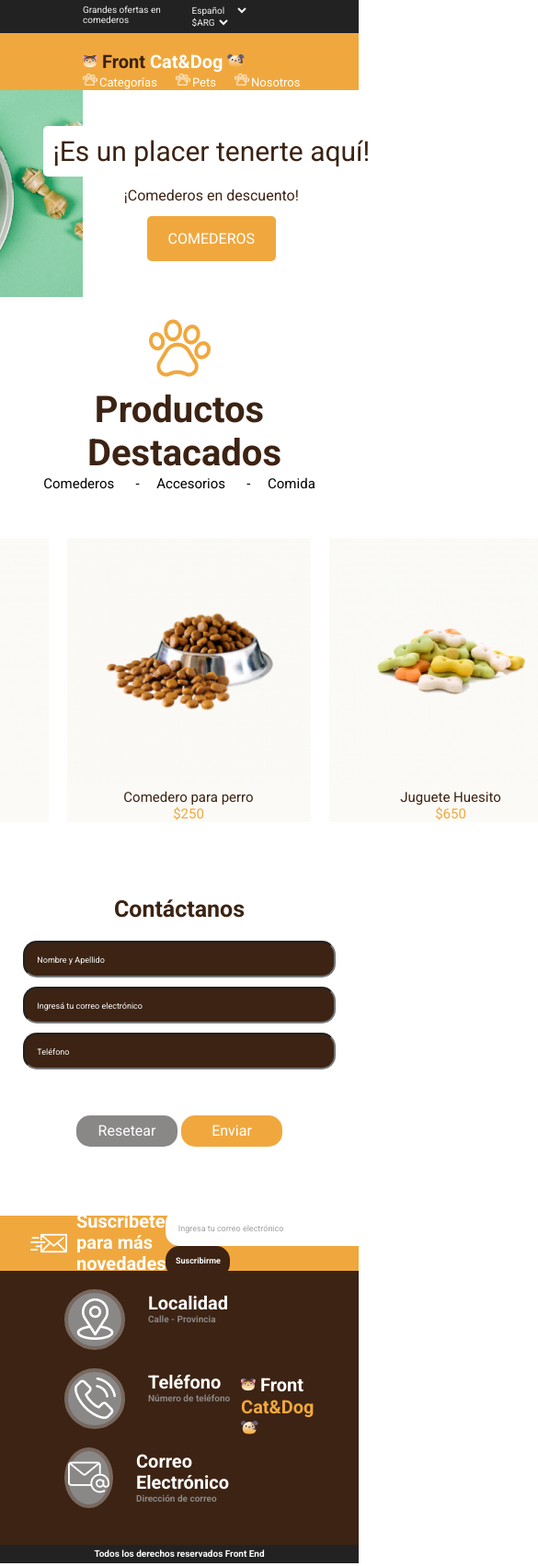
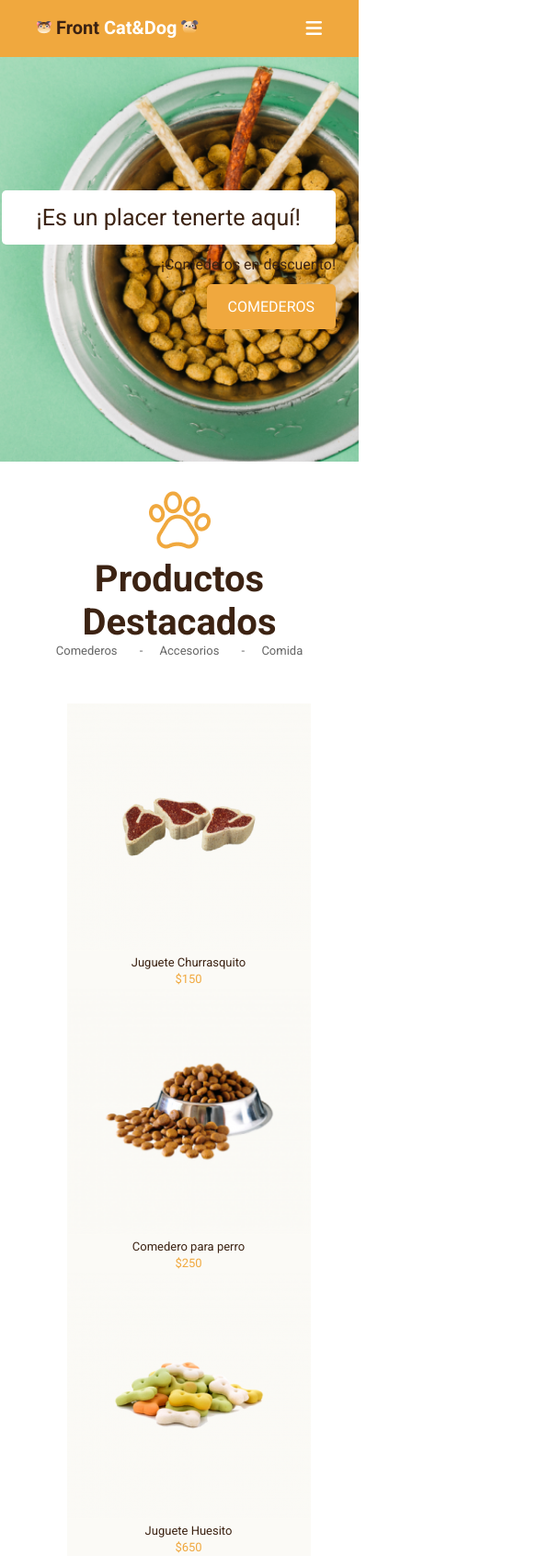
Before and after one commit to Digital-House-CTD/FrontEnd1-HTML2, a plain HTML site: page index.html in a window 390 px wide. Shown: the top 1703 px of the page at 92% size, 585 px wide, since content can reach past the window. Drawn offline with Linux system fonts and the light colour scheme.

Commit message:
MediaQueries Mobile and Flex Adaptation

```diff
--- a/css/styles.css
+++ b/css/styles.css
@@ -1,26 +1,25 @@
-@import url('https://fonts.googleapis.com/css2?family=Roboto:wght@400;700&display=swap');
-*{
+@import url("https://fonts.googleapis.com/css2?family=Roboto:wght@400;700&display=swap");
+* {
 	margin: 0;
 	padding: 0;
 	box-sizing: border-box;
-    font-family: 'Roboto', sans-serif;
+	font-family: "Roboto", sans-serif;
 	list-style: none;
-
 }
-a{
+a {
 	text-decoration: none;
 	color: inherit;
 }
 
-input{
+input {
 	text-indent: 1em;
 }
 
 /*HEADER*/
 /*BARRA SUPERIOR*/
-    #barra-superior{
+#barra-superior {
 	background-color: #222222;
-        color: #F3F3F3;
+	color: #f3f3f3;
 	display: flex;
 	justify-content: space-between;
 	padding: 5px 90px;
@@ -30,90 +29,89 @@ input{
 	background: #222222;
 	border: none;
 	font-size: 14px;
-        color: #F3F3F3;
+	color: #f3f3f3;
 	font-size: 10px;
 }
 
 /*MENU PRINCIPAL*/
-    nav{
-        background-color: #F0A83E;
+nav {
+	background-color: #f0a83e;
 	height: 62px;
 	color: #ffffff;
-        margin-bottom: 0;
-        padding-top: 20px;
-        padding-bottom: 20px;
-        padding-left: 90px;
+	display: flex;
+	justify-content: space-between;
+	padding: 0 40px;
+	align-items: center;
 }
 /*Logo*/
-        .logo{
+.logo {
 	font-weight: 700;
 	font-size: 20px;
 	line-height: 23.44px;
 	text-decoration: none;
-            float: left;
 }
-        .dark{
-            color: #FFFFFF;
+.dark {
+	color: #ffffff;
 }
-        .dark span{
-            color: #3C2313;
+.dark span {
+	color: #3c2313;
 }
 
 /*Navbar*/
-        nav ul{
-            overflow: hidden;
-            display: inline;
-            float: right;
+nav ul {
+	display: flex;
 }
 nav li {
-            float: left;
 	padding-right: 20px;
 	font-size: 13px;
 }
-        nav li img{
+nav li img {
 	padding-right: 2px;
 	height: 15px;
 }
+.fa-bars {
+	display: none;
+}
 /*MAIN*/
 /*Banner*/
-    #banner{
+#banner {
 	background-image: url("../img/bowl-and-pet-daities-on-green-background 1.png");
-        background-color: #F3F3F3;
-        margin-top: 0;
+	background-color: #f3f3f3;
 	background-position: center;
 	background-repeat: no-repeat;
 	background-size: cover;
 	display: flex;
-        padding: 10%;
+	justify-content: flex-end;
+	align-items: center;
+	height: 410px;
 }
-    .banner-text{
-        display: inline;
-        margin-left: 70%;
-        color: #3C2313;
-        text-align: center;
+.banner-text {
+	display: inline-block;
+	color: #3c2313;
+	display: flex;
+	flex-direction: column;
+	align-items: center;
+	margin-right: 12px;
 }
-    .banner-main-text{
+.banner-main-text {
 	font-family: Roboto;
 	font-size: 30px;
 	line-height: 35px;
 	text-align: center;
-        background-color: #FFFFFF;
+	background-color: #ffffff;
 	padding: 10px;
 	border-radius: 5px;
 	margin-bottom: 12px;
 	white-space: nowrap;
-
 }
 .banner-message {
 	font-size: 16px;
-        line-height: 18.75px;
-
 }
 
-    .banner-text button{
-        background-color: #F0A83E;
+.banner-text button {
+	background-color: #f0a83e;
 	padding: 15px 23px;
-        color: #FFFFFF;
+	color: #ffffff;
 	font-size: 16px;
 	border: transparent;
 	border-radius: 5px;
@@ -122,16 +120,18 @@ input{
 }
 
 /*Productos*/
-    #productos{
-        margin: 20px 95px 80px 95px;
+#productos {
+	margin: 25px 0 20px 0;
 	text-align: center;
+	display: flex;
+	flex-direction: column;
+	align-items: center;
 }
-    #productos h2{
+#productos h2 {
 	font-size: 40px;
-        color: #3C2313;
-        line-height: 46.88px;
+	color: #3c2313;
 }
-    #productos>img{
+#productos > img {
 	height: 71px;
 	width: auto;
 	margin-bottom: 5px;
@@ -141,27 +141,26 @@ input{
 	justify-content: center;
 	align-items: center;
 	font-size: 15px;
+	color: #666666;
 }
-    #productos li:not(:last-child){
+#productos li:not(:last-child) {
 	margin-right: 31px;
 }
-    #productos li:not(:first-child){
-        list-style-type: "- " ;
+#productos li:not(:first-child) {
+	list-style-type: "- ";
 	padding-left: 15px;
 }
 /*Tarjetas de productos*/
-    .cards{
+.cards {
 	display: flex;
 	align-items: center;
 	justify-content: center;
 	margin-top: 50px;
 	text-align: center;
-
 }
-    .cards div{
+.cards div {
 	margin-left: 20px;
-        background-color: #FBFAF6;
-
+	background-color: #fbfaf6;
 }
 
 .cards img {
@@ -172,32 +171,32 @@ input{
 	font-size: 15px;
 	font-weight: 500;
 	line-height: 18px;
-        color: #3C2313;
+	color: #3c2313;
 }
 
 .cards p.price {
-        color: #F0A83E;
+	color: #f0a83e;
 	margin-bottom: px;
-
 }
 /*Contacto*/
-    #contacto {
+form{
     display: flex;
-        text-align: center;
-        justify-content: center;
+    flex-direction: column;
+    align-items: center;
 }
+
 #contacto h3 {
 	font-size: 25px;
 	font-weight: 700;
 	line-height: 29px;
-        color: #3C2313;
+	color: #3c2313;
 	margin-bottom: 20px;
 }
 
-    #contacto input{
+#contacto input {
 	display: block;
 	margin-bottom: 10px;
-        background-color: #3C2313;
+	background-color: #3c2313;
 	border-radius: 15px;
 	height: 40px;
 	width: 340px;
@@ -207,100 +206,96 @@ input{
 	font-size: 9px;
 	line-height: 11px;
 	text-align: left;
-        color: #FFFFFF;
+	color: #ffffff;
 }
 #contacto button {
 	margin-top: 40px;
 	height: 34px;
 	width: 110px;
 	border-radius: 15px;
-        background-color: #8A8787;
+	background-color: #8a8787;
 	font-size: 16px;
 	font-weight: 400;
 	line-height: 19px;
-        color: #FFFFFF;
+	color: #ffffff;
 	border: transparent;
 	cursor: pointer;
 	margin-bottom: 75px;
 }
 #contacto button.cta {
-        background-color: #F0A83E;
+	background-color: #f0a83e;
 }
 
-
 /*FOOTER*/
-footer{
-    background-color: #3C2313;
+footer {
+	background-color: #3c2313;
 	color: white;
 }
 /*Suscripcion*/
-    .suscripcion{
-        background-color: #F0A83E;
+.suscripcion {
+	background-color: #f0a83e;
 	height: 60px;
 	width: 100%;
 	font-size: 20px;
 	font-weight: 700;
 	line-height: 23px;
-        color: #FFFFFF;
+	color: #ffffff;
 	display: flex;
 	justify-content: space-between;
 	align-items: center;
 	padding: 0px 47px 0px 23px;
 }
-    .search {
 
-    }
 .suscripcion-title {
 	display: flex;
 	align-items: center;
 	padding-left: 10px;
-
 }
 .suscripcion-title p {
-        padding-left:10px;
+	padding-left: 10px;
 }
 div.search input {
-        background-color: #FFFFFF;
+	background-color: #ffffff;
 	height: 40px;
 	width: 271px;
 	border-radius: 15px;
 	border: transparent;
 }
-    div.search input::placeholder{
+div.search input::placeholder {
 	font-size: 9px;
 	font-weight: 400;
 	line-height: 11px;
-        color: #A0A0A0;
-
+	color: #a0a0a0;
 }
 div.search button {
 	height: 34px;
 	width: 70px;
 	border-radius: 15px;
-        background-color: #3C2313;
+	background-color: #3c2313;
 	font-size: 9px;
 	font-weight: 700;
 	line-height: 11px;
-        color: #FFFFFF;
+	color: #ffffff;
 	border: transparent;
 	cursor: pointer;
 }
 
 /*Container informacion*/
-    .container-information{
+.container-information {
 	margin: 20px 70px;
 	display: flex;
 	justify-content: space-between;
 	align-items: center;
+    height: 284px;
 }
 
-    .container-information li>img {
+.container-information li > img {
 	height: auto;
 	width: 45px;
 }
 
-    .container-information li>span{
-        background-color: #8A8787;
+.container-information li > span {
+	background-color: #8a8787;
 	height: 66px;
 	width: 66px;
 	border-radius: 100%;
@@ -310,35 +305,32 @@ footer{
 	align-items: center;
 }
 
-    footer li{
+footer li {
 	margin-bottom: 20px;
 	display: flex;
 }
-    .container-information li>div{
+.container-information li > div {
 	padding-left: 25px;
 }
-    .container-information div>h4{
+.container-information div > h4 {
 	font-size: 20px;
 	font-weight: 700;
 	line-height: 23px;
 	padding-top: 4px;
 }
 
-    .container-information div>p{
+.container-information div > p {
 	font-size: 10px;
 	font-weight: 700;
 	line-height: 12px;
-        color: #8A8787;
+	color: #8a8787;
 }
 
-
-
-
-    .light{
-        color: #F0A83E;
+.light {
+	color: #f0a83e;
 }
-    .light span{
-        color: #FFFFFF;
+.light span {
+	color: #ffffff;
 }
 
 .footer-last-bar {
@@ -352,3 +344,135 @@ footer{
 	justify-content: center;
 	align-items: center;
 }
+
+@media screen and (max-width: 480px) {
+	/*header*/
+	#barra-superior {
+		display: none;
+	}
+	.navbar {
+		display: none;
+		padding: 0 20px;
+	}
+	.fa-bars {
+		display: flex;
+		font-size: 20px;
+	}
+	/*banner*/
+	#banner {
+		background-position: left;
+		height: 440px;
+	}
+	.banner-text {
+		align-items: flex-end;
+		margin-right: 25px;
+	}
+	.banner-main-text {
+		font-size: 25px;
+		padding: 12px 38px;
+	}
+
+	/*productos*/
+	#productos {
+		margin: 28px 0 26px 0;
+	}
+	#productos ul {
+		font-size: 13px;
+	}
+	#productos li:not(:last-child) {
+		margin-right: 31px;
+	}
+	#productos li:not(:first-child) {
+		list-style-type: "- ";
+		padding-left: 15px;
+	}
+	/*Tarjetas de productos*/
+	.cards {
+        flex-direction: column;
+	}
+	.cards p {
+		font-size: 13px;
+	}
+
+	/*Contacto*/
+	#contacto h3 {
+		font-size: 40px;
+	}
+	#contacto input {
+        width: 298px;
+	}
+	#contacto button {
+        margin:48px 0 ;
+		height: 45px;
+		width: 199px;
+		border-radius: 25px;
+	}
+    .btn{
+        display: flex;
+        justify-content: space-between;
+        margin-left: 5px;
+        margin-right: 5px;
+    }
+
+	/*FOOTER*/
+	/*Suscripcion*/
+	.suscripcion {
+		flex-direction: column;
+        justify-content: space-evenly;
+		align-items: flex-start;
+        height: 101px;
+        padding: 0px 0px 0px 5px;
+	}
+	.search {
+        display: flex;
+        align-items: center;
+        width: 100%;
+	}
+	.suscripcion-title {
+		padding-left: 0;
+	}
+	.suscripcion-title p {
+		padding-left: 10px;
+	}
+	div.search input {
+		width: 261px;
+	}
+	div.search input::placeholder {
+		font-size: 10px;
+	}
+	div.search button {
+		height: 35px;
+		width: 100px;
+		font-size: 15px;
+        margin-left: 9px;
+	}
+
+	/*Container informacion*/
+	.container-information {
+        flex-direction: column;
+        height: 326px;
+        margin: 0;
+	}
+    .container-information ul{
+        order: 1;
+    }
+	.container-information li > img {
+		width: 47px;
+	}
+	.container-information div > h4 {
+		font-size: 24px;
+	}
+	.container-information div > p {
+		font-size: 13px;
+	}
+	.light {
+        margin-top: 20px;
+        font-size: 15px;
+	}
+	.light span {
+        font-size: 15px;
+	}
+	.footer-last-bar {
+		font-size: 13px;
+    }
+}
--- a/index.html
+++ b/index.html
@@ -1,11 +1,18 @@
 <!DOCTYPE html>
 <html lang="es">
 	<head>
-    <meta charset="UTF-8">
-    <meta http-equiv="X-UA-Compatible" content="IE=edge">
-    <meta name="viewport" content="width=device-width, initial-scale=1.0">
-    <link rel="stylesheet" href="./css/styles.css">
-    <title>Práctica integradora</title>
+		<meta charset="UTF-8" />
+		<meta http-equiv="X-UA-Compatible" content="IE=edge" />
+		<meta name="viewport" content="width=device-width, initial-scale=1.0" />
+		<link
+			rel="stylesheet"
+			href="https://cdnjs.cloudflare.com/ajax/libs/font-awesome/6.4.0/css/all.min.css"
+			integrity="sha512-iecdLmaskl7CVkqkXNQ/ZH/XLlvWZOJyj7Yy7tcenmpD1ypASozpmT/E0iPtmFIB46ZmdtAc9eNBvH0H/ZpiBw=="
+			crossorigin="anonymous"
+			referrerpolicy="no-referrer"
+		/>
+		<link rel="stylesheet" href="./css/styles.css" />
+		<title>PET SHOP</title>
 	</head>
 	<body>
 		<header>
@@ -18,7 +25,6 @@
 						<option value="opcion3">Portugués</option>
 					</select>
 
-
 					<select>
 						<option value="opcion1">$USD</option>
 						<option value="opcion2" selected>$ARG</option>
@@ -29,19 +35,48 @@
 			<nav id="menu-principal">
 				<p class="logo dark">
 					<a href="#">
-                    <img src="./img/Cat.png" alt="gato">
+						<img src="./img/Cat.png" alt="gato" />
 						<span>Front</span>
 						Cat&Dog
-                    <img src="./img/Dog.png" alt="perro">
+						<img src="./img/Dog.png" alt="perro" />
 					</a>
 				</p>
 
-            <ul>
-                <li><a href="#categorias"> <img src="img/pawprint-icon.png" alt="Patita" >Categorías</a></li>
-                <li><a href="#pets"><img src="img/pawprint-icon.png" alt="Patita" >Pets</a></li>
-                <li><a href="#nosotros"><img src="img/pawprint-icon.png" alt="Patita" >Nosotros</a></li>
-                <li><a href="#contacto"><img src="img/pawprint-icon.png" alt="Patita" >Contactanos</a></li>
+				<ul class="navbar">
+					<li>
+						<a href="#categorias">
+							<img
+								src="img/pawprint-icon.png"
+								alt="Patita"
+							/>Categorías</a
+						>
+					</li>
+					<li>
+						<a href="#pets"
+							><img
+								src="img/pawprint-icon.png"
+								alt="Patita"
+							/>Pets</a
+						>
+					</li>
+					<li>
+						<a href="#nosotros"
+							><img
+								src="img/pawprint-icon.png"
+								alt="Patita"
+							/>Nosotros</a
+						>
+					</li>
+					<li>
+						<a href="#contacto"
+							><img
+								src="img/pawprint-icon.png"
+								alt="Patita"
+							/>Contactanos</a
+						>
+					</li>
 				</ul>
+				<i class="fa-solid fa-bars"></i>
 			</nav>
 		</header>
 
@@ -50,15 +85,12 @@
 				<div class="banner-text">
 					<p class="banner-main-text">¡Es un placer tenerte aquí!</p>
 					<p class="banner-message">¡Comederos en descuento!</p>
-                <a href="#">
-                    <button>COMEDEROS</button>
-                </a>
+					<button><a href="#"> COMEDEROS</a></button>
 				</div>
-
 			</section>
 
 			<section id="productos">
-            <img src="img/pawprint 1.png" alt="patita">
+				<img src="img/pawprint 1.png" alt="patita" />
 				<h2>Productos Destacados</h2>
 
 				<ul>
@@ -69,68 +101,86 @@
 
 				<section class="cards">
 					<div id="card1">
-                    <img src="img/churrasquito.png" alt="Imagen producto 1">
+						<img
+							src="img/churrasquito.png"
+							alt="Imagen producto 1"
+						/>
 						<p>Juguete Churrasquito</p>
 						<p class="price">$150</p>
 					</div>
 					<div id="card2">
-                    <img src="img/comedero.png" alt="Imagen producto 1">
+						<img src="img/comedero.png" alt="Imagen producto 1" />
 						<p>Comedero para perro</p>
 						<p class="price">$250</p>
 					</div>
 					<div id="card3">
-                    <img src="img/Huesito.png" alt="Imagen producto 1">
+						<img src="img/Huesito.png" alt="Imagen producto 1" />
 						<p>Juguete Huesito</p>
 						<p class="price">$650</p>
 					</div>
 				</section>
-
 			</section>
 			<section id="contacto">
-            <form action="">
+				<form action="#">
 					<h3>Contáctanos</h3>
-                <input type="text" placeholder="Nombre y Apellido">
-                <input type="text" placeholder="Ingresá tu correo electrónico">
-                <input type="text" placeholder="Teléfono">
+					<input type="text" placeholder="Nombre y Apellido" />
+					<input
+						type="text"
+						placeholder="Ingresá tu correo electrónico"
+					/>
+					<input type="text" placeholder="Teléfono" />
+					<div class="btn">
 						<button>Resetear</button>
 						<button class="cta">Enviar</button>
+					</div>
 				</form>
 			</section>
-
 		</main>
 
 		<footer>
 			<section id="informacion">
 				<div class="suscripcion">
 					<span class="suscripcion-title">
-                <img src="./img/enviar-correo 1.png" alt="suscripcion">
+						<img
+							src="./img/enviar-correo 1.png"
+							alt="suscripcion"
+						/>
 						<p>Suscríbete para más novedades</p>
 					</span>
 
 					<div class="search">
-                <input type="text" placeholder="Ingresa tu correo electrónico">
-                <a href=""><button>Suscribirme</button></a>
+						<input
+							type="text"
+							placeholder="Ingresa tu correo electrónico"
+						/>
+						<button><a href="">Suscribirme</a></button>
 					</div>
 				</div>
 
 				<section class="container-information">
-            <ul >
+					<ul>
 						<li>
-                    <span><img src="./img/localidad.png" alt="ubicacion"></span>
+							<span
+								><img src="./img/localidad.png" alt="ubicacion"
+							/></span>
 							<div>
 								<h4>Localidad</h4>
 								<p>Calle - Provincia</p>
 							</div>
 						</li>
 						<li>
-                    <span><img src="./img/phone.png" alt="telefono"></span>
+							<span
+								><img src="./img/phone.png" alt="telefono"
+							/></span>
 							<div>
 								<h4>Teléfono</h4>
 								<p>Número de teléfono</p>
 							</div>
 						</li>
 						<li>
-                    <span><img src="./img/mail.png" alt="correo"></span>
+							<span
+								><img src="./img/mail.png" alt="correo"
+							/></span>
 							<div>
 								<h4>Correo Electrónico</h4>
 								<p>Dirección de correo</p>
@@ -138,19 +188,19 @@
 						</li>
 					</ul>
 
+					<p class="logo light">
 						<a href="#">
-                <p class="logo light">
-                    <img src="./img/Cat.png" alt="gato">
+							<img src="./img/Cat.png" alt="gato" />
 							<span>Front</span>
 							Cat&Dog
-                    <img src="./img/Dog.png" alt="perro">
+							<img src="./img/Dog.png" alt="perro" />
+						</a>
 					</p>
-            </a>
 				</section>
 			</section>
-    <p class="footer-last-bar">Todos los derechos reservados Front End</p>
+			<p class="footer-last-bar">
+				Todos los derechos reservados Front End
+			</p>
 		</footer>
-
-
 	</body>
 </html>
```
Lines whose indentation alone changed are shown as unchanged.
